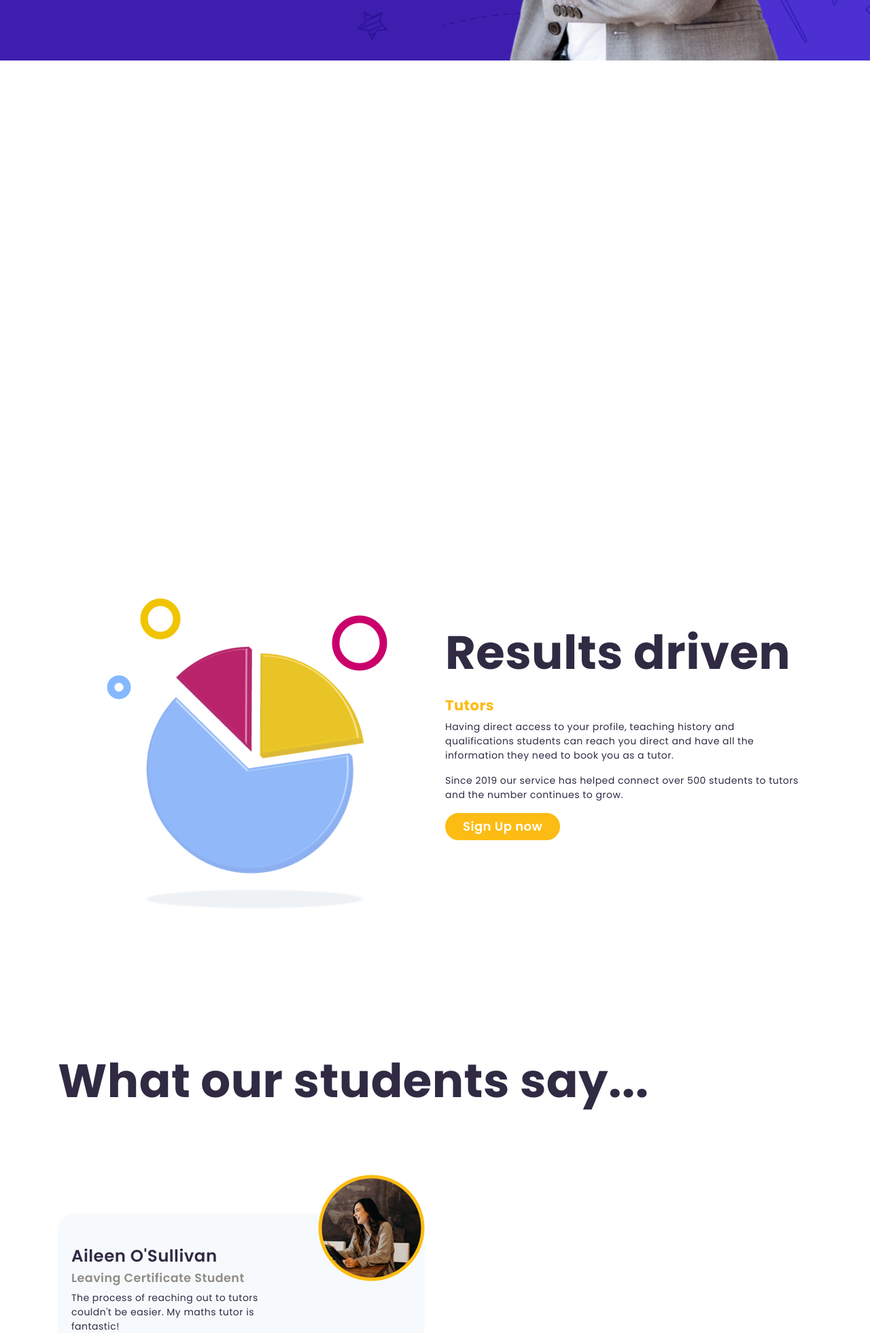
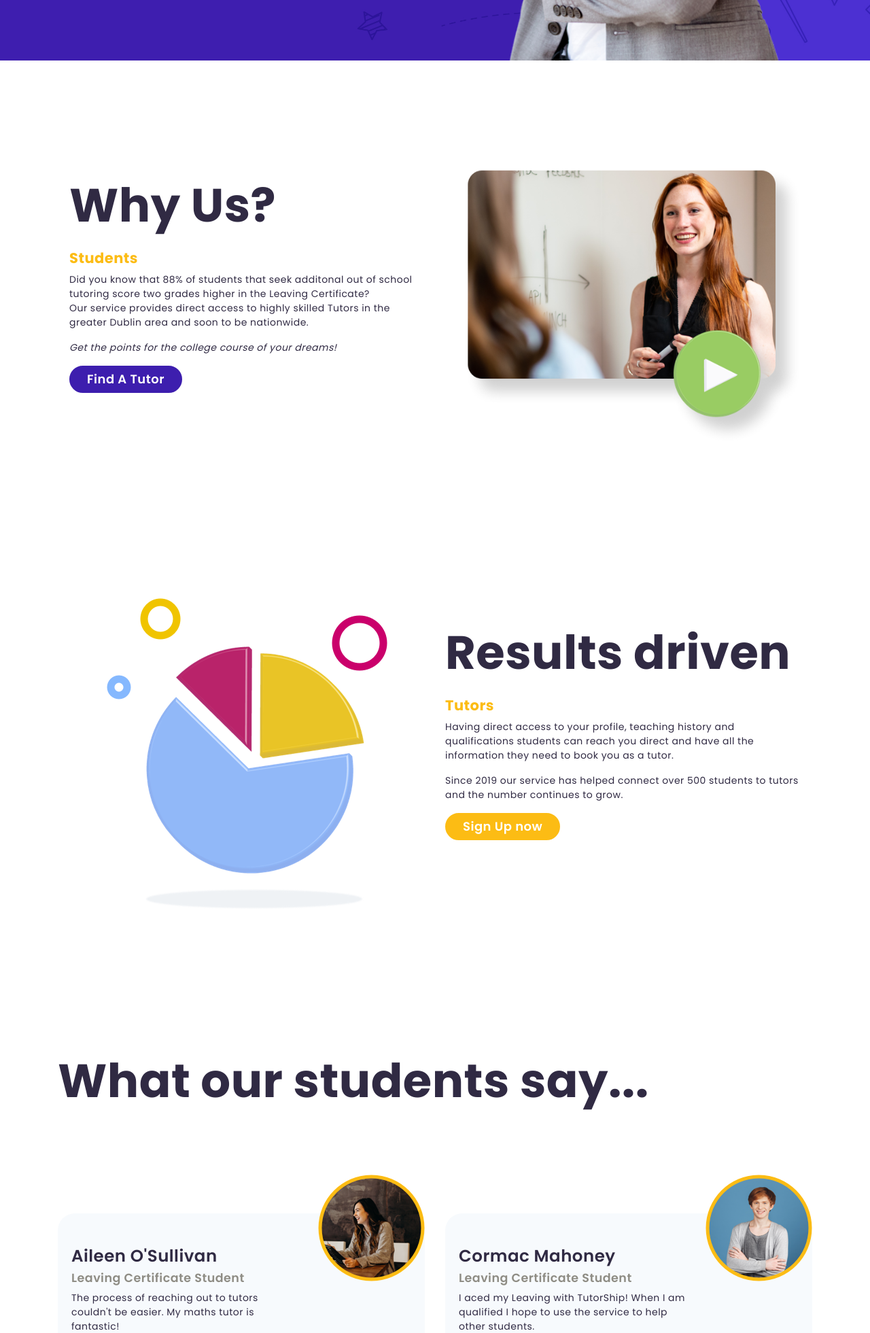
Before and after one commit to Code-Institute-Submissions/TutorShip, a Flask app: page / in a window 1280 px wide. Shown: the part 734-2695 px from the top of the page at 68% size. Run offline with Flask 2, Linux system fonts and the light colour scheme; data that the repository does not hold is empty; some libraries are stand-ins or nearby versions.

Commit message:
Replace enelope id with class

```diff
--- a/static/css/style.css
+++ b/static/css/style.css
@@ -719,7 +719,7 @@ button:focus {
         height: 35px;
     }
 
-    #envelope {
+    .envelope {
         width: 80%;
         height: auto;
     }
--- a/templates/index.html
+++ b/templates/index.html
@@ -73,9 +73,7 @@
         <button type="button" data-toggle="modal" data-src="https://www.youtube.com/embed/pVE92TNDwUk"
           data-target="#myModal" data-aos="flip-left" data-aos-duration="1000" data-aos-delay="1500"
           class="d-flex col-md-6 pt-2 pt-sm-5 border-0 bg-transparent video-btn order-first order-sm-last">
-          <img id="video-image" class="translate-y d-none d-sm-flex" src="{{ url_for('static', filename='images/video-lg.png') }}"
-            alt="Smiling female tutor and play button icon overlayed">
-          <img id="video-image" class="translate-y d-flex d-sm-none" src="{{ url_for('static', filename='images/video-sm.png') }}"
+          <img id="video-image" class="translate-y d-flex" src="{{ url_for('static', filename='images/video-lg.png') }}"
             alt="Smiling female tutor and play button icon overlayed">
         </button>
       </div>
@@ -164,9 +162,9 @@
   <section class="container-fluid bg-divide pb-5 text-white">
     <div data-aos="zoom-in-up" data-aos-delay="500" data-aos-duration="1000" class="container text-white">
       <div class="d-flex justify-content-end pb-5 pb-md-0">
-        <img id="envelope" class="minus-margin-100 pr-5 d-none d-sm-flex" src="{{ url_for('static', filename='images/message-lg.png') }}"
+        <img class="minus-margin-100 pr-5 d-none d-sm-flex" src="{{ url_for('static', filename='images/message-lg.png') }}"
           alt="3D purple envelope with overlayed number one">
-        <img id="envelope" class="minus-margin-100 pr-5 d-flex d-sm-none" src="{{ url_for('static', filename='images/message-sm.png') }}"
+        <img class="minus-margin-100 pr-5 d-flex d-sm-none" src="{{ url_for('static', filename='images/message-sm.png') }}"
           alt="3D purple envelope with overlayed number one">
       </div>
       <div class="bg-yellow pt-5 card-body text-navy radius pl-4 pl-sm-5">
```
